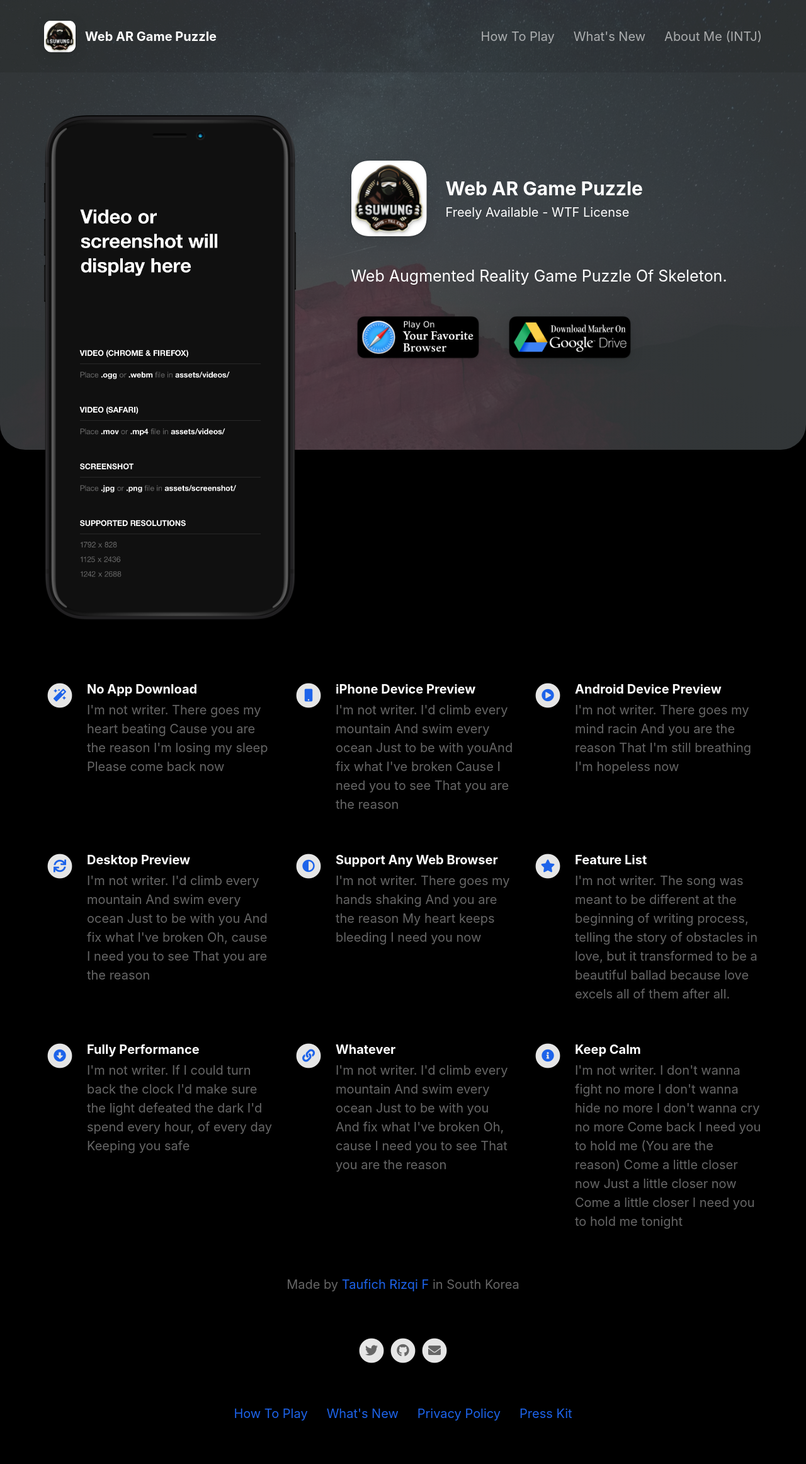
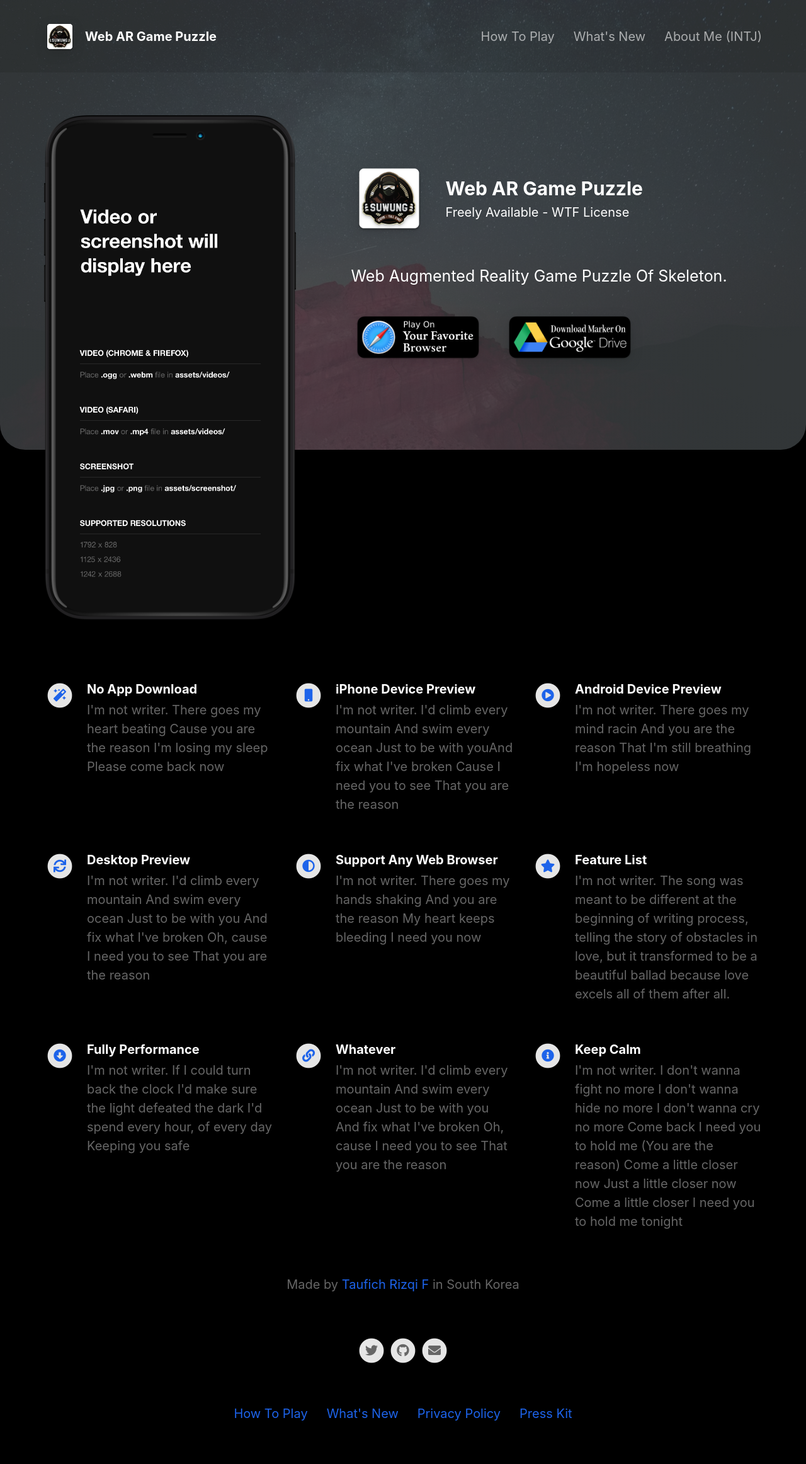
Before and after one commit to afimasyita/page-web-ar, a Jekyll site: the page built from index.html, in a window 1280 px wide. Shown: the whole page at 63% size. Built offline with Jekyll 4.4.1, drawn with Linux system fonts in a browser that asks for light colours; nearby versions of some CDN libraries.

Commit message:
Update _config.yml

```diff
--- a/_config.yml
+++ b/_config.yml
@@ -9,7 +9,7 @@
 presskit_download_link                    : https://suwung-inc.github.io                                          # Enter a link to downloadable file or (e.g. public Dropbox link to a .zip file).
                                                                                       # Or upload your press kit file to assets and set path accordingly (e.g. "assets/your_press_kit.zip").
 
-app_icon                                  : icon.png                      # Automatically populates if not set and if iOS app ID is set.  Otherwise enter path to icon file manually.
+app_icon                                  : appicon.png                      # Automatically populates if not set and if iOS app ID is set.  Otherwise enter path to icon file manually.
 app_name                                  : Web AR Game Puzzle                    # Automatically populates if not set and if iOS app ID is set.  Otherwise enter manually.
 app_price                                 : Freely Available - WTF License                                          # Automatically populates if not set and if iOS app ID is set.  Otherwise enter manually.
 app_description                           : Web Augmented Reality Game Puzzle Of Skeleton.
```
